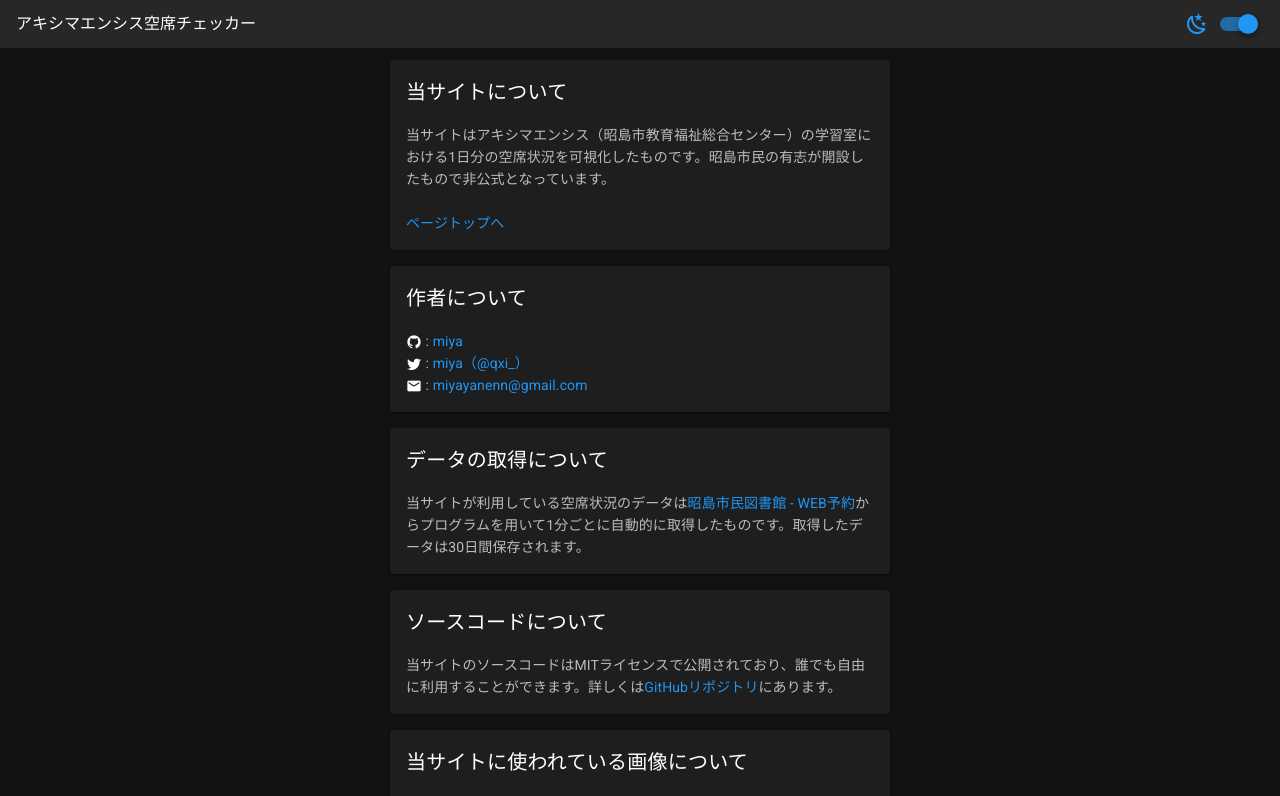
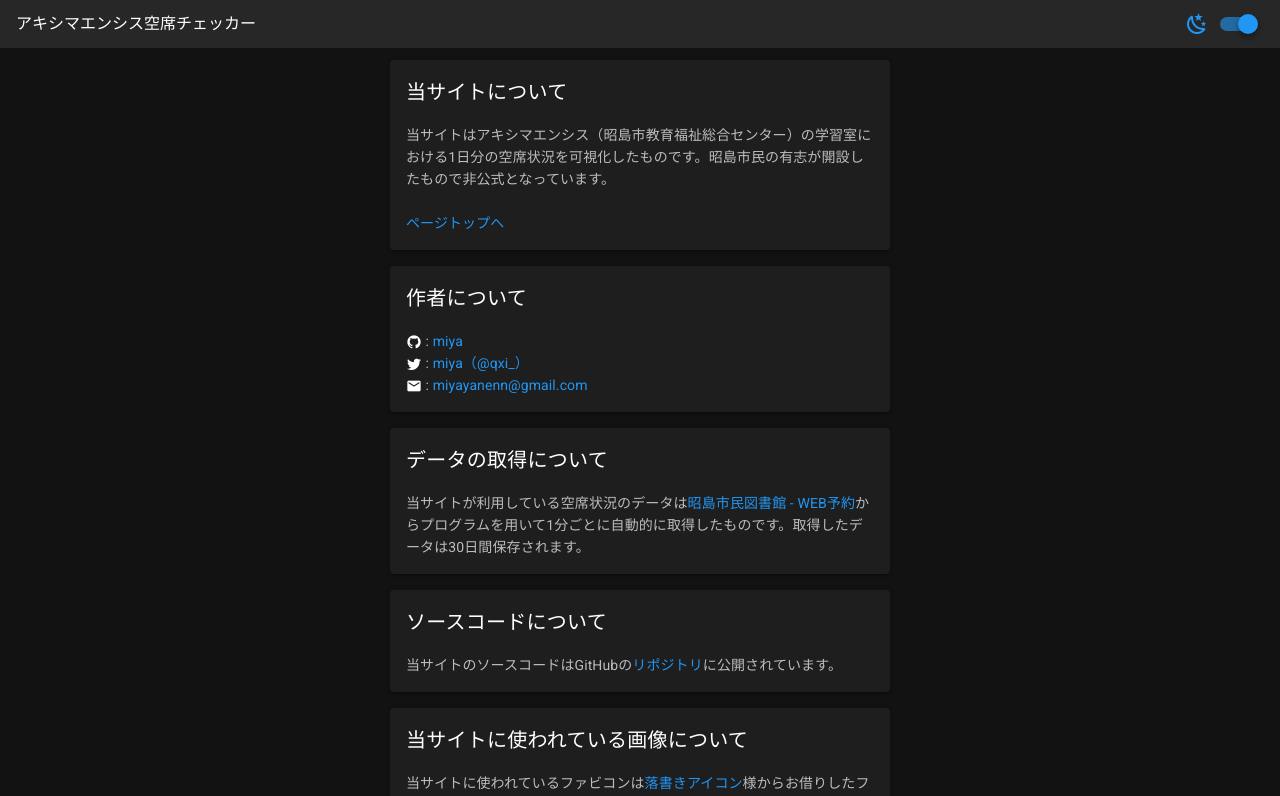
Before and after one commit to akishima-ensis/seat-availability-checker, a Vue app: page /about in a window 1280 px wide. Shown: the top 796 px of the page. Built offline with nearby package versions, Linux system fonts and the light colour scheme; no server answers.

Commit message:
:wastebasket: ライセンスの削除

```diff
--- a/src/components/About.vue
+++ b/src/components/About.vue
@@ -35,7 +35,7 @@
         ソースコードについて
       </v-card-title>
       <v-card-text>
-        当サイトのソースコードはMITライセンスで公開されており、誰でも自由に利用することができます。詳しくは<a href="https://github.com/akishima-ensis/seat-availability-checker">GitHubリポジトリ</a>にあります。
+        当サイトのソースコードはGitHubの<a href="https://github.com/akishima-ensis/seat-availability-checker">リポジトリ</a>に公開されています。
       </v-card-text>
     </v-card>
 
```
Also changed, not shown: 1 other file (tests, documents, lock files or other folders).
